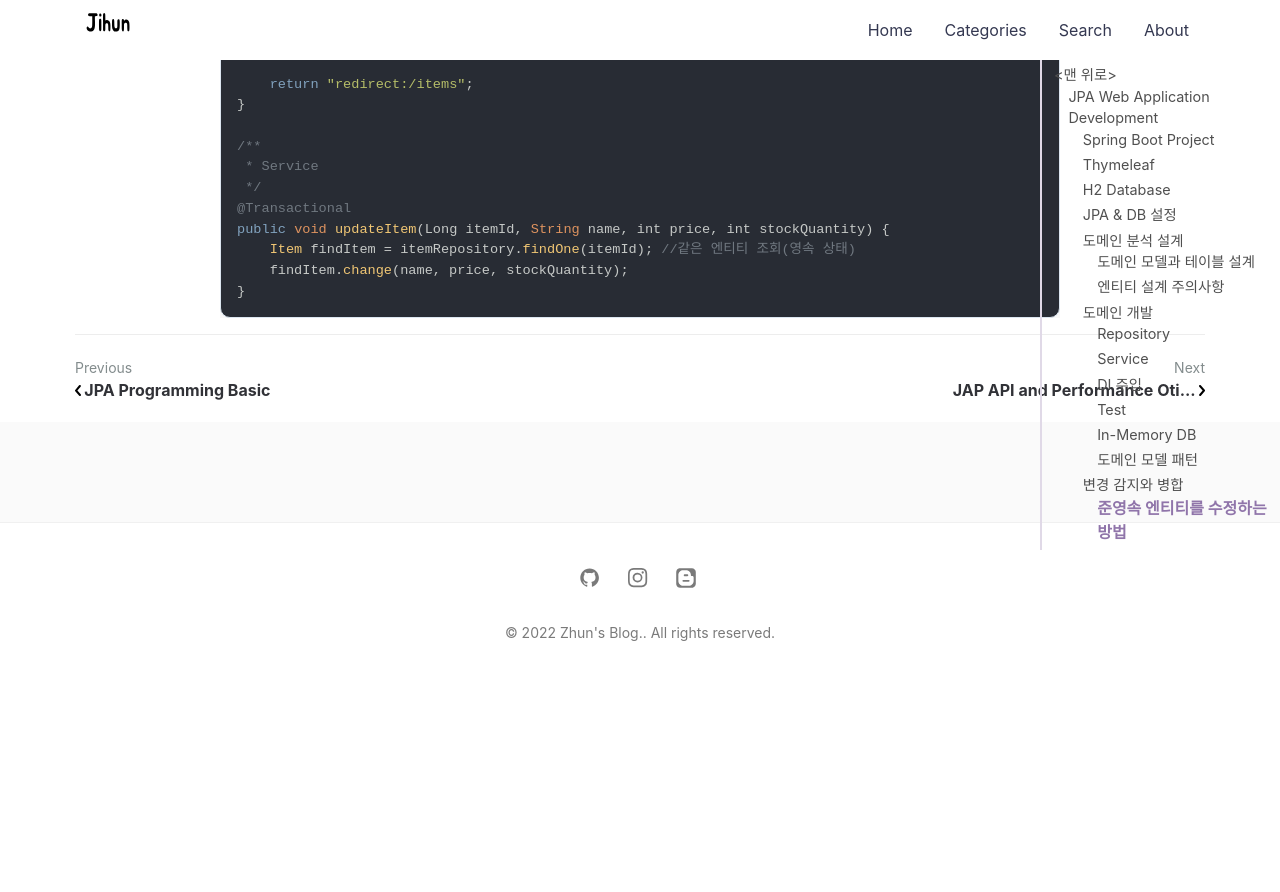
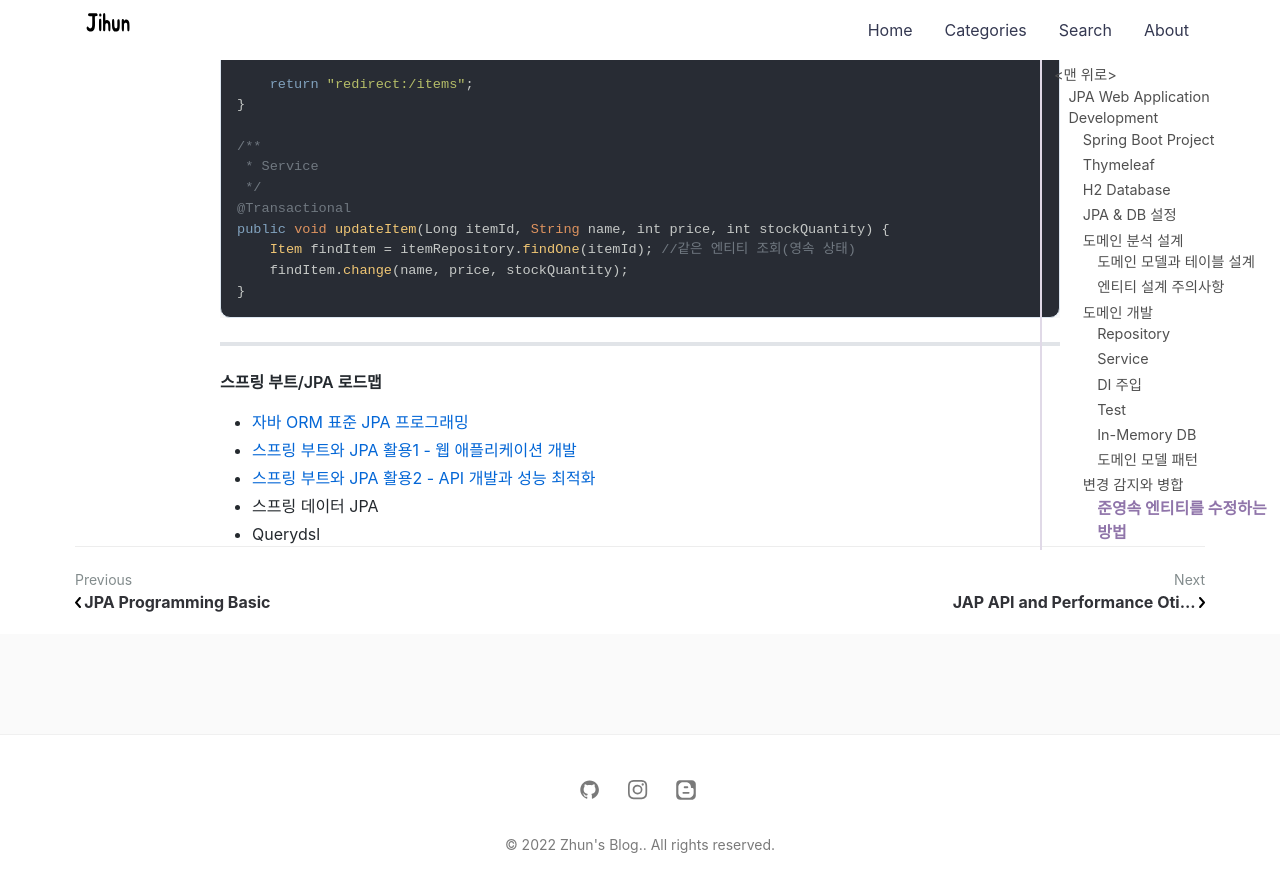
Before and after one commit to jihunparkme/jihunparkme.github.io, a Jekyll site: the page built from _posts/2022-04-16-JPA-Web-Application.md, in a window 1280 px wide and 900 px high, scrolled down 10722 px. Shown: the top 892 px of the window. Built offline with Jekyll 4.4.1, drawn with Linux system fonts in a browser that asks for light colours; nearby versions of some CDN libraries; comment, search, counter and statistics services are not loaded; before the commit the page ends 11410 px from its top, so only the background shows below that.

Commit message:
add: 스프링 부트/JPA 로드맵 링크 리스트

````diff
--- a/_posts/2022-04-16-JPA-Web-Application.md
+++ b/_posts/2022-04-16-JPA-Web-Application.md
@@ -470,3 +470,13 @@ public void updateItem(Long itemId, String name, int price, int stockQuantity) {
     findItem.change(name, price, stockQuantity);
 }
 ```
+
+---
+
+**스프링 부트/JPA 로드맵**
+
+- [자바 ORM 표준 JPA 프로그래밍](https://jihunparkme.github.io/JPA-Programming-base/)
+- [스프링 부트와 JPA 활용1 - 웹 애플리케이션 개발](https://jihunparkme.github.io/JPA-Web-Application/)
+- [스프링 부트와 JPA 활용2 - API 개발과 성능 최적화](https://jihunparkme.github.io/JPA-API-and-performance-optimization/)
+- 스프링 데이터 JPA
+- Querydsl
````
Also changed, not shown: _posts/2022-03-29-JPA-Programming-base.md (+10 -0 lines), _posts/2022-05-24-JPA-API-and-performance-optimization.md (+10 -0 lines).
